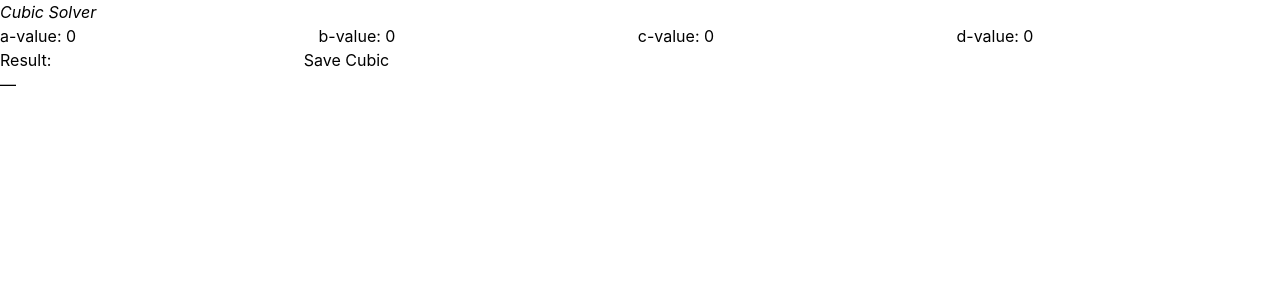
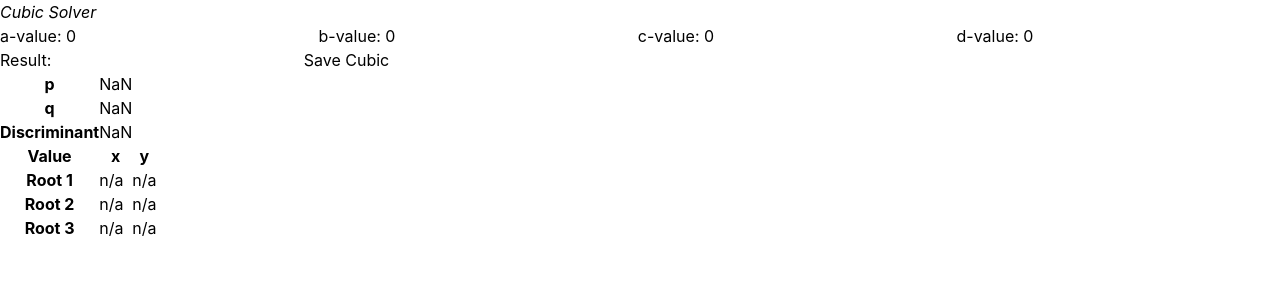
Before and after one commit to Satisficed/Assignment-3-ReactJS, a React (Vite) app: page / in a window 1280 px wide. Shown: the top 300 px of the page. Built offline with nearby package versions, Linux system fonts and the light colour scheme.

Commit message:
Changing Cubic Equation

```diff
--- a/src/App.tsx
+++ b/src/App.tsx
@@ -1,5 +1,6 @@
 import { CubicInput } from "./components/CubicInput.tsx";
 import { CubicEquation } from "./components/CubicEquation.tsx";
+import { CubicTable } from "./components/CubicTable.tsx";
 import { CubicGraph } from "./components/CubicGraph.tsx";
 
 export const App = () => {
@@ -10,6 +11,8 @@ export const App = () => {
       </h1>
       <CubicInput />
       <CubicEquation />
+      <CubicTable />
+      <CubicGraph />
     </>
   );
 };
--- a/src/components/CubicEquation.tsx
+++ b/src/components/CubicEquation.tsx
@@ -1,4 +1,17 @@
+import { useCubicSolver } from "../hooks/CubicSolver";
+
 export const CubicEquation = () => {
-  return <span className="result-text"> — </span>;
+  const { a, b, c, d } = useCubicSolver();
 
+  return (
+    console.log(`Cubic Equation: ${a}x^3 + ${b}x^2 + ${c}x + ${d}`),
+    <div className="equation">
+      <label>
+        {a !== 0 && `${a}x³`}
+        {b !== 0 && `${b > 0 ? " + " : " - "}${Math.abs(b)}x²`}
+        {c !== 0 && `${c > 0 ? " + " : " - "}${Math.abs(c)}x`}
+        {d !== 0 && `${d > 0 ? " + " : " - "}${Math.abs(d)}`}
+      </label>
+    </div>
+  );
 };
--- a/src/components/CubicGraph.tsx
+++ b/src/components/CubicGraph.tsx
@@ -1,4 +1,17 @@
+import { useCubicSolver } from "../hooks/CubicSolver";
+
 export const CubicGraph = () => {
-    return;
+  const { a, b, c, d } = useCubicSolver();
 
+  const canvas = document.getElementById("graph") as HTMLCanvasElement;
+  if (!canvas) return;
+  const ctx = canvas.getContext("2d")!;
+  ctx.clearRect(0, 0, canvas.width, canvas.height);
+
+
+  return (
+    <div className="graph">
+      <canvas id="graph" width="600" height="600"></canvas>
+    </div>
+  );
 };
--- a/src/components/CubicTable.tsx
+++ b/src/components/CubicTable.tsx
@@ -1,23 +1,28 @@
+import { useCubicSolver } from "../hooks/CubicSolver";
+
+
 export const CubicTable = () => {
+  const { p, q, discriminant, x1, x2, x3, y1, y2, y3 } = useCubicSolver();
+
   return (
     <section className="table">
       <table>
         <tr>
           <th>p</th>
-          <td id="p" className="ZeroIsA">
-            n/a
+          <td className="ZeroIsA">
+            {p}
           </td>
         </tr>
         <tr>
           <th>q</th>
-          <td id="q" className="ZeroIsA">
-            n/a
+          <td className="ZeroIsA">
+            {q}
           </td>
         </tr>
         <tr>
           <th>Discriminant</th>
-          <td id="Discriminant" className="ZeroIsA">
-            n/a
+          <td className="ZeroIsA">
+            {discriminant}
           </td>
         </tr>
         <tr>
@@ -27,29 +32,29 @@ export const CubicTable = () => {
         </tr>
         <tr>
           <th>Root 1</th>
-          <td id="x1" className="ZeroIsA">
-            n/a
+          <td className="ZeroIsA">
+            {x1}
           </td>
-          <td id="y1" className="ZeroIsA">
-            n/a
+          <td className="ZeroIsA">
+            {y1}
           </td>
         </tr>
         <tr>
           <th>Root 2</th>
-          <td id="x2" className="ZeroIsA">
-            n/a
+          <td className="ZeroIsA">
+            {x2}
           </td>
-          <td id="y2" className="ZeroIsA">
-            n/a
+          <td className="ZeroIsA">
+            {y2}
           </td>
         </tr>
         <tr>
           <th>Root 3</th>
-          <td id="x3" className="ZeroIsA">
-            n/a
+          <td className="ZeroIsA">
+            {x3}
           </td>
-          <td id="y3" className="ZeroIsA">
-            n/a
+          <td className="ZeroIsA">
+            {y3}
           </td>
         </tr>
       </table>
--- a/src/hooks/CubicSolver.ts
+++ b/src/hooks/CubicSolver.ts
@@ -1,17 +1,27 @@
 import { useState } from "react";
 
-export const useCubicSolver = () => {
+export const    useCubicSolver = () => {
   const [a, setA] = useState(0);
   const [b, setB] = useState(0);
   const [c, setC] = useState(0);
   const [d, setD] = useState(0);
   const [result, setResult] = useState("");
-
-  const solveCubic = () => {
   const p = (3 * a * c - b ** 2) / (3 * a ** 2);
   const q = (27 * a ** 2 * d - 9 * a * b * c + 2 * b ** 3) / (27 * a ** 3);
   const h = -b / (3 * a);
   const discriminant = (q / 2) ** 2 + (p / 3) ** 3;
+  let x1: number | string = "n/a";
+  let x2: number | string = "n/a";
+  let x3: number | string = "n/a";
+  let y1: number | string = "n/a";
+  let y2: number | string = "n/a";
+  let y3: number | string = "n/a";
+
+  const solveCubic = () => {
+    if (a === 0) {
+      console.log("Case 0: a-value is zero");
+      return `A is Zero, Not a Cubic`;
+    }
 
     if (discriminant > 0) {
       console.log("Case 2: 1 Real Root, 2 Complex Roots");
@@ -57,7 +67,6 @@ export const useCubicSolver = () => {
       } else {
         return "Case 5: Unexpected Result";
       }
-
     }
   };
   const handleSubmit = (event: React.FormEvent) => {
@@ -65,5 +74,5 @@ export const useCubicSolver = () => {
     const solution = solveCubic();
     setResult(solution);
   };
-  return { a, setA, b, setB, c, setC, d, setD, result, handleSubmit };
+  return { a, b, c, d, p, q, discriminant, x1, x2, x3, y1, y2, y3, setA, setB, setC, setD, result, handleSubmit };
 };
```
Lines whose indentation alone changed are shown as unchanged.
